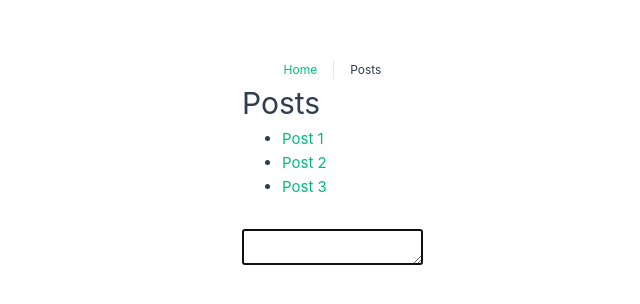
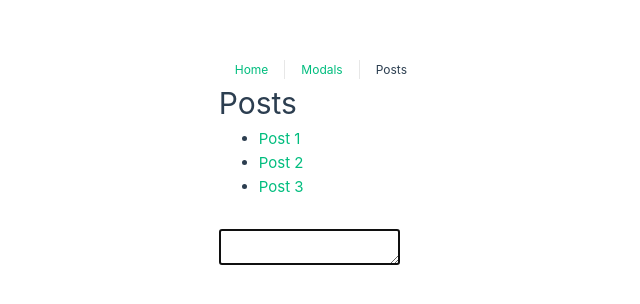
Before and after one commit to ronaldofjc/vue-composition-api-basics, a Vue app: page /posts in a window 1280 px wide. Shown: the part 250-554 px from the top of the page, without its empty margins (217-857 px from the left). Built offline with nearby package versions, Linux system fonts and the light colour scheme.

Commit message:
lists teleport template refs and next tick

```diff
--- a/index.html
+++ b/index.html
@@ -8,6 +8,7 @@
   </head>
   <body>
     <div id="app"></div>
+    <div class="modals-container"></div>
     <script type="module" src="/src/main.js"></script>
   </body>
 </html>
--- a/src/App.vue
+++ b/src/App.vue
@@ -2,6 +2,7 @@
   <div>
     <nav>
       <RouterLink to="/">Home</RouterLink>
+      <RouterLink to="/modals">Modals</RouterLink>
       <RouterLink to="/posts">Posts</RouterLink>
     </nav>
     <RouterView />
--- a/src/assets/base.css
+++ b/src/assets/base.css
@@ -72,3 +72,7 @@ body {
   -webkit-font-smoothing: antialiased;
   -moz-osx-font-smoothing: grayscale;
 }
+
+.modals-container {
+  position: initial;
+}
--- a/src/router/index.js
+++ b/src/router/index.js
@@ -8,6 +8,11 @@ const router = createRouter({
       path: '/',
       name: 'home',
       component: HomeView
+    },
+    {
+      path: '/modals',
+      name: 'modals',
+      component: () => import('../views/ModalsView.vue')
     },
     {
       path: '/posts',
--- a/src/views/HomeView.vue
+++ b/src/views/HomeView.vue
@@ -1,7 +1,7 @@
 <template>
   <div class="home">
 
-    <h2>{{ appTitle }}</h2>
+    <h2 ref="appTitleRef">{{ appTitle }}</h2>
 
     <h3>{{ counterData.title }}</h3>
 
@@ -24,14 +24,16 @@
 
 <script setup>
   // imports
-  import { computed, onMounted, reactive, watch } from 'vue'
+  import { computed, nextTick, onMounted, reactive, ref, watch } from 'vue'
   import { vAutofocus } from '@/directives/vAutofocus'
 
   // app title
   const appTitle = 'My Ok Counter App'
 
+  const appTitleRef = ref(null)
+
   onMounted(() => {
-    console.log('Do stuff related to App Title');
+    console.log(`The app title is ${appTitleRef.value.offsetWidth} px wide!`);
   })
 
   // counter
@@ -51,8 +53,10 @@
     return 'odd'
   })
 
-  const increaseCounter = (amount, e) => {
+  const increaseCounter = async (amount, e) => {
     counterData.count += amount
+    await nextTick()
+    console.log('do something when counter has updated in the dom');
   }
 
   const decreaseCounter = amount => {
--- /dev/null
+++ b/src/views/ModalsView.vue
@@ -0,0 +1,33 @@
+<template>
+	<div class="modals">
+		<h1>Modals</h1>
+		<button @click="showModal = true">Show modal</button>
+		<teleport to=".modals-container">
+			<div v-if="showModal" class="modal">
+				<h1>This is a modal</h1>
+				<p>Lorem ipsum dolor, sit amet consectetur adipisicing elit. Provident illum nostrum dolore unde tempore amet quidem molestiae similique facilis voluptates asperiores voluptatibus culpa numquam laborum, totam sapiente quod nisi quo?</p>
+				<button @click="showModal = false">Hide modal</button>
+			</div>
+		</teleport>
+	</div>
+</template>
+
+<script setup>
+	import { ref } from "@vue/reactivity";
+
+	// modals
+	const showModal = ref(false)
+</script>
+
+<style>
+	.modal {
+		background: beige;
+		padding: 10px;
+		position: absolute;
+		left: 0;
+		top: 0;
+		width: 100%;
+		height: 100%;
+		z-index: 1;
+	}
+</style>
--- a/src/views/PostsView.vue
+++ b/src/views/PostsView.vue
@@ -3,14 +3,8 @@
     <h1>Posts</h1>
 
     <ul>
-      <li>
-        <RouterLink to="/postDetail/id1">Post 1</RouterLink>
-      </li>
-      <li>
-        <RouterLink to="/postDetail/id2">Post 2</RouterLink>
-      </li>
-      <li>
-        <RouterLink to="/postDetail/id3">Post 3</RouterLink>
+      <li v-for="post in posts" :key="post.id">
+        <RouterLink :to="`/postDetail/${ post.id }`">{{ post.title }}</RouterLink>
       </li>
     </ul>
 
@@ -20,6 +14,22 @@
 
 <script setup>
   import { vAutofocus } from '@/directives/vAutofocus'
+  import { ref } from '@vue/reactivity'
+
+  const posts = ref([
+    {
+      id: 'id1',
+      title: 'Post 1'
+    },
+    {
+      id: 'id2',
+      title: 'Post 2'
+    },
+    {
+      id: 'id3',
+      title: 'Post 3'
+    }
+  ])
 </script>
 
 <style scoped>
```
